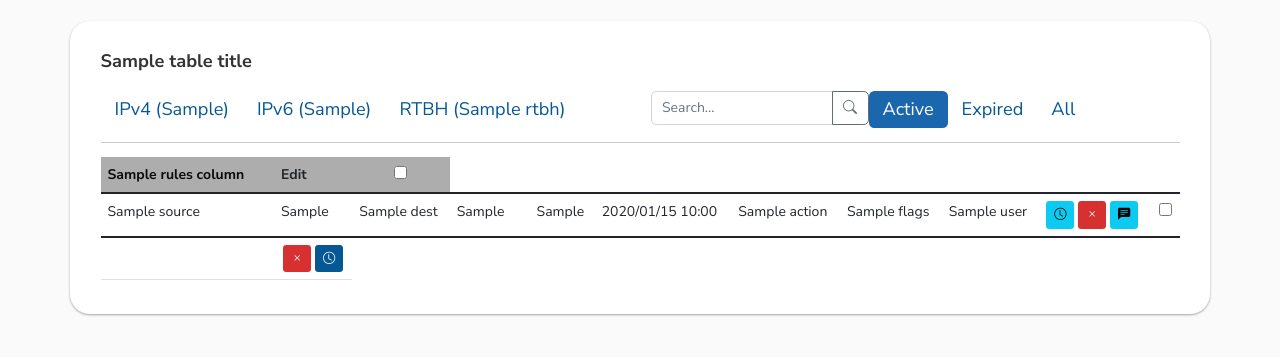
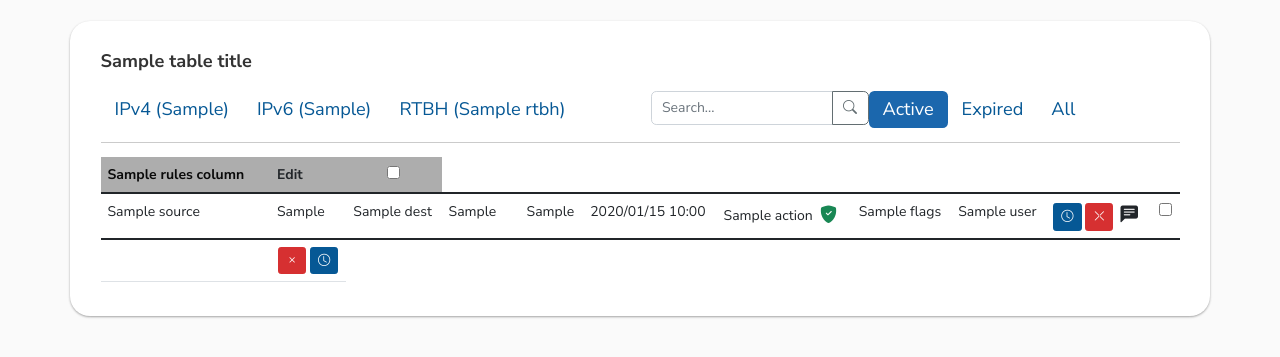
Before and after one commit to CESNET/exafs, a Flask app: template flowapp/templates/pages/dashboard_admin.j2 in a window 1280 px wide. Shown: the part 49-406 px from the top of the page. Run offline with Flask 2, Linux system fonts and the light colour scheme; data comes from the database, SQL or seed files in the repository; tables that the repository leaves empty hold one stand-in row (values such as "Sample post"); the template is opened without the code that fills it: values that come from a table or form of the project are taken from there, most other values are stand-ins (such as "Sample title", 1, 10 or a date in 2020); some libraries are stand-ins or nearby versions.

Commit message:
Add icons to rule lists to indicate presence of a DDoS Protector rule linked to a Flowspec rule

```diff
--- a/flowapp/templates/macros.j2
+++ b/flowapp/templates/macros.j2
@@ -1,16 +1,18 @@
-
 {% macro build_ip_tbody(rules, today, rtype_int, editable=True, group_op=True) %}
     <tbody>
     {% for rule in rules %}
         <tr {% if rule.expires < today %} class="warning" {% endif %}>
             <td>
-                <span class="task">{{ rule.source }}</span>{% if rule.source_mask %}{{ '/' if rule.source_mask >= 0 else '' }}{{ rule.source_mask if rule.source_mask >= 0 else '' }}{% endif %}
+                <span class="task">{{ rule.source }}</span>{% if rule.source_mask %}
+                {{ '/' if rule.source_mask >= 0 else '' }}
+                {{ rule.source_mask if rule.source_mask >= 0 else '' }}{% endif %}
             </td>
             <td>
                 {{ rule.source_port }}
             </td>
             <td>
-                <span class="task">{{ rule.dest }}</span>{% if rule.dest_mask %}{{ '/' if rule.dest_mask >= 0 else '' }}{{ rule.dest_mask if rule.dest_mask >= 0 else '' }}{% endif %}
+                <span class="task">{{ rule.dest }}</span>{% if rule.dest_mask %}{{ '/' if rule.dest_mask >= 0 else '' }}
+                {{ rule.dest_mask if rule.dest_mask >= 0 else '' }}{% endif %}
             </td>
             <td>
                 {{ rule.dest_port }}
@@ -30,32 +32,47 @@
             </td>
             <td>
                 {{ rule.action.name }}
+                {% if rule.ddp_rule_extras_id %}
+                    <span class="mx-1 text-success fs-5" data-bs-toggle="tooltip" data-bs-placement="top"
+                          title="Linked to a DDoS Protector rule (DDoS Protector rule ID: {{ rule.ddp_rule_extras.ddp_rule_id }})">
+                    <i class="bi bi-shield-fill-check"></i>
+                </span>
+                {% else %}
+                    {% if rule.action.name == 'Redirect to DDoS Protector' %}
+                        <span class="mx-1 text-warning fs-5" data-bs-toggle="tooltip" data-bs-placement="top"
+                              title="Redirecting to DDoS Protector without any DDoS Protector rules linked to the flowspec rule. DDoS Protector will mitigate the traffic based on existing rules.">
+                    <i class="bi bi-shield-fill-exclamation"></i></span>
+                    {% endif %}
+                {% endif %}
             </td>
             <td>
-                {{ rule.flags}}
+                {{ rule.flags }}
             </td>
             <td>
                 {{ rule.user.name }}
             </td>
             <td>
                 {% if editable %}
-                <a class="btn btn-info btn-sm" href="{{ url_for('rules.reactivate_rule', rule_type=rtype_int, rule_id=rule.id) }}" role="button">
-                    <i class="bi bi-clock table-icon"></i>
+                    <a class="btn btn-primary btn-sm"
+                       href="{{ url_for('rules.reactivate_rule', rule_type=rtype_int, rule_id=rule.id) }}"
+                       role="button">
+                        <i class="bi bi-clock"></i>
                     </a>
-                <a class="btn btn-danger btn-sm" href="{{ url_for('rules.delete_rule', rule_type=rtype_int, rule_id=rule.id) }}" role="button">
-                    <i class="bi bi-x"></i>
+                    <a class="btn btn-danger btn-sm"
+                       href="{{ url_for('rules.delete_rule', rule_type=rtype_int, rule_id=rule.id) }}" role="button">
+                        <i class="bi bi-x-lg"></i>
                     </a>
                 {% endif %}
                 {% if rule.comment %}
-                <button type="button" class="btn btn-info btn-sm" data-toggle="tooltip" data-placement="top" title="{{ rule.comment }}">
+                    <span class="mx-1 fs-5" data-bs-toggle="tooltip" data-bs-placement="top" title="{{ rule.comment }}">
                     <i class="bi bi-chat-left-text-fill"></i>
-                </button>
+                </span>
                 {% endif %}
             </td>
 
             {% if editable and group_op %}
                 <td class="text-center">
-                    <input type="checkbox" name="delete-id" value="{{rule.id}}" />
+                    <input type="checkbox" name="delete-id" value="{{ rule.id }}"/>
                 </td>
             {% endif %}
 
@@ -73,10 +90,12 @@
         <tr {% if rule.expires < today %} class="warning"  {% endif %}>
             <td>
                 {% if rule.ipv4 %}
-        <span class="task">{{ rule.ipv4 }}</span>{{ '/' if rule.ipv4_mask else '' }}{{rule.ipv4_mask|default("", True)}}
+                    <span class="task">{{ rule.ipv4 }}</span>
+                    {{ '/' if rule.ipv4_mask else '' }}{{ rule.ipv4_mask|default("", True) }}
                 {% endif %}
                 {% if rule.ipv6 %}
-        <span class="task">{{ rule.ipv6 }}</span>{{ '/' if rule.ipv6_mask else '' }} {{rule.ipv6_mask|default("", True)}}
+                    <span class="task">{{ rule.ipv6 }}</span>{{ '/' if rule.ipv6_mask else '' }}
+                    {{ rule.ipv6_mask|default("", True) }}
                 {% endif %}
             </td>
             <td>
@@ -91,22 +110,25 @@
             </td>
             <td>
                 {% if editable %}
-        <a class="btn btn-info btn-sm" href="{{ url_for('rules.reactivate_rule', rule_type=1, rule_id=rule.id) }}" role="button">
+                    <a class="btn btn-info btn-sm"
+                       href="{{ url_for('rules.reactivate_rule', rule_type=1, rule_id=rule.id) }}" role="button">
                         <i class="bi bi-clock table-icon"></i>
                     </a>
-        <a class="btn btn-danger btn-sm" href="{{ url_for('rules.delete_rule', rule_type=1, rule_id=rule.id) }}" role="button">
+                    <a class="btn btn-danger btn-sm"
+                       href="{{ url_for('rules.delete_rule', rule_type=1, rule_id=rule.id) }}" role="button">
                         <i class="bi bi-x"></i>
                     </a>
                 {% endif %}
                 {% if rule.comment %}
-           <button type="button" class="btn btn-info btn-sm" data-toggle="tooltip" data-placement="top" title="{{ rule.comment }}">
+                    <button type="button" class="btn btn-info btn-sm" data-bs-toggle="tooltip" data-bs-placement="top"
+                            title="{{ rule.comment }}">
                         <i class="bi bi-chat-left-text-fill"></i>
                     </button>
                 {% endif %}
             </td>
             {% if editable and group_op %}
                 <td class="text-center">
-                <input type="checkbox" name="delete-id" value="{{rule.id}}" />
+                    <input type="checkbox" name="delete-id" value="{{ rule.id }}"/>
                 </td>
             {% endif %}
 
@@ -122,9 +144,9 @@
         {% for sort_key, col_name in rules_columns %}
             <th>
                 {% if search_query %}
-            <a href="{{ url_for('dashboard.index', rtype=rtype, rstate=rstate, sort=sort_key, order=sort_order, ordsrc='link', squery=search_query) }}" >
+                    <a href="{{ url_for('dashboard.index', rtype=rtype, rstate=rstate, sort=sort_key, order=sort_order, ordsrc='link', squery=search_query) }}">
                 {% else %}
-            <a href="{{ url_for('dashboard.index', rtype=rtype, rstate=rstate, sort=sort_key, order=sort_order, ordsrc='link') }}" >
+                    <a href="{{ url_for('dashboard.index', rtype=rtype, rstate=rstate, sort=sort_key, order=sort_order, ordsrc='link') }}">
                 {% endif %}
                 {{ col_name }}
                 </a>
```
Lines whose indentation alone changed are shown as unchanged.
